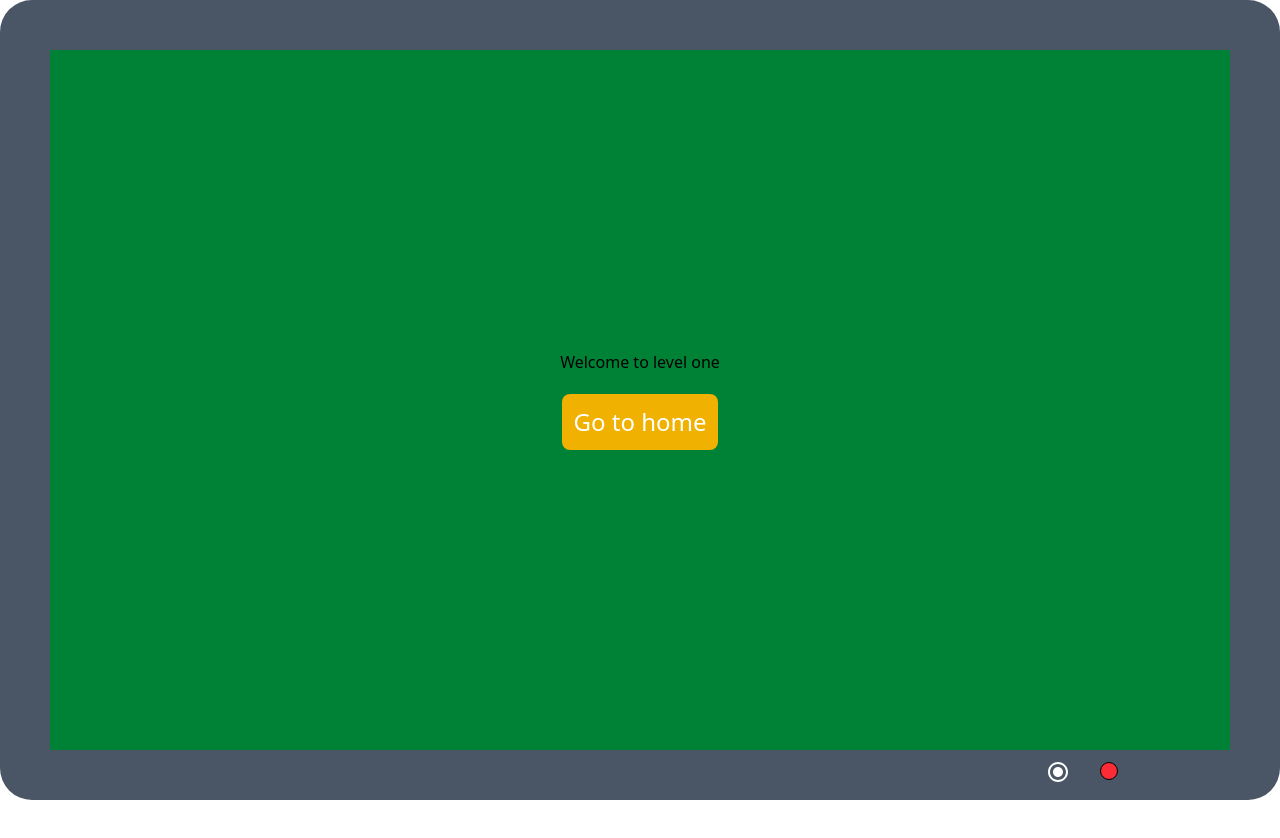
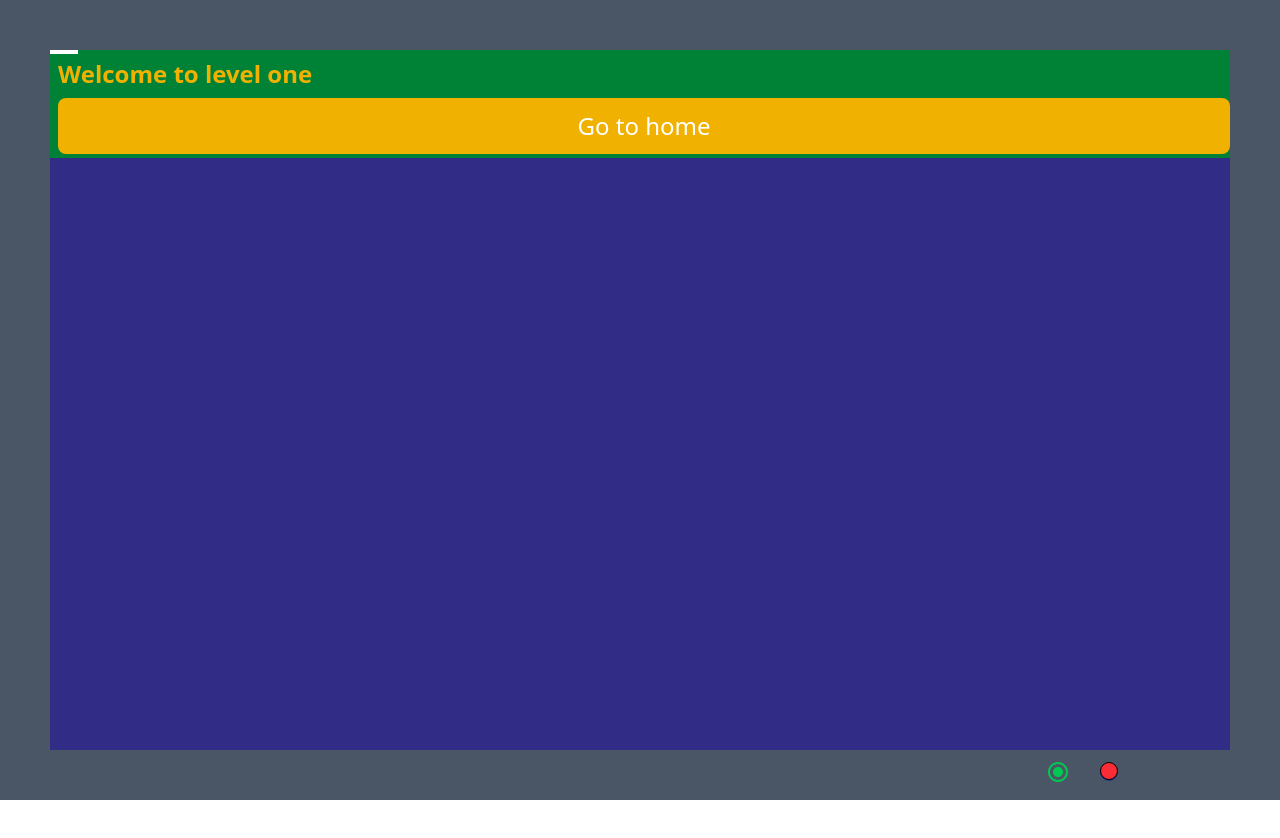
Before and after one commit to balwan-coding/Mystery-game, a React (Vite) app: page /levelF in a window 1280 px wide. Both pictures are taken after a click on the button 1058 px from the left and 772 px from the top of the page. Shown: the top 838 px of the page. After the commit the page ends 800 px from the top, so only its background shows below. Built offline with nearby package versions, Linux system fonts and the light colour scheme.

Commit message:
add setting function

```diff
--- a/src/componets/FristIntro.jsx
+++ b/src/componets/FristIntro.jsx
@@ -1,15 +1,31 @@
-import React from "react";
+import React, { useState } from "react";
 import { Link } from "react-router-dom";
 import { FaPlay } from "react-icons/fa";
+import mysteryImage from "../assets/bg-image-main-page.jpeg";
+import { IoSettings } from "react-icons/io5";
+import Setting from "./setting";
 
 function FristIntro({ isVisible }) {
+  const [isSettingOpen, setisSettingOpen] = useState(false);
+
+  const handleSettingOpne = () => {
+    setisSettingOpen(!isSettingOpen);
+  };
   return (
     <div
-      className={`h-full
-             bg-indigo-700 ${
-               isVisible ? "visible" : "hidden"
-             } flex items-center justify-center flex-col gap-5`}
+      className={`w-full h-full bg-cover bg-center
+              ${
+                isVisible ? "visible" : "hidden"
+              } flex items-center justify-center flex-col gap-5 relative`}
+      style={{ backgroundImage: `url(${mysteryImage})` }}
     >
+      <IoSettings
+        className="text-4xl absolute top-3 left-3  active:rotate-95  cursor-pointer "
+        onClick={handleSettingOpne}
+      />
+
+      <Setting isOpen={isSettingOpen} />
+
       <h1 className="animate-letter text-5xl font-semibold text-yellow-400 transition-all">
         Welcome To Gameing Worald
       </h1>
--- a/src/componets/Home.jsx
+++ b/src/componets/Home.jsx
@@ -1,37 +1,21 @@
 import FristIntro from "./FristIntro";
-import React, { useEffect, useState } from "react";
+import React, { useState } from "react";
 import { RiRadioButtonLine } from "react-icons/ri";
-import { Route, Routes, useLocation, useNavigate } from "react-router-dom";
+import { Route, Routes } from "react-router-dom";
 import LevelOne from "./LevelOne";
 
 const Home = () => {
   const [color, setColor] = useState(false);
+  const [isOn, setIsOn] = useState(false);
   const [isVisible, setIsVisible] = useState(false);
   const handleChange = () => {
     setColor(!color);
     setIsVisible(!isVisible);
+    setIsOn(!isOn);
   };
-
-  const location = useLocation();
-  const navigate = useNavigate();
-
-  // ✅ हर बार जब route बदले, उसे localStorage में save करो
-  useEffect(() => {
-    localStorage.setItem("lastPath", location.pathname + location.search);
-  }, [location]);
-
-  // ✅ अगर user "/" पर आया है और कोई lastPath stored है, तो redirect कर दो
-  useEffect(() => {
-    const lastPath = localStorage.getItem("lastPath");
-
-    if (location.pathname === "/" && lastPath && lastPath !== "/") {
-      navigate(lastPath, { replace: true });
-    }
-  }, []);
-
   return (
     <>
-      <div className="border-50 rounded-4xl border-gray-600 mt-0 mr-0 ml-0 mb-20  bg-black relative h-screen">
+      <div className="border-50 border-gray-600 mt-0 mr-0 ml-0 mb-0  bg-black relative h-screen">
         <Routes>
           <Route index element={<FristIntro isVisible={isVisible} />}></Route>
           <Route
@@ -42,7 +26,9 @@ const Home = () => {
 
         <button
           onClick={handleChange}
-          className="text-white text-2xl absolute -bottom-[34px] right-40 cursor-pointer"
+          className={` ${
+            isOn ? "text-green-500" : "text-white"
+          } text-2xl absolute -bottom-[34px] right-40 cursor-pointer duration-300`}
         >
           <RiRadioButtonLine />
         </button>
@@ -50,7 +36,7 @@ const Home = () => {
         <span
           className={` ${
             color ? "bg-red-500" : "bg-white"
-          } p-2 border rounded-full absolute shadow-blue-900 -bottom-[30px] right-28 duration-300 ease-in`}
+          } p-2 border rounded-full absolute shadow-blue-900 shadow-2xs -bottom-[30px] right-28 duration-300 ease-in`}
         ></span>
       </div>
     </>
--- a/src/componets/LevelOne.jsx
+++ b/src/componets/LevelOne.jsx
@@ -1,21 +1,40 @@
-import React from "react";
+import React, { useState } from "react";
 import { Link } from "react-router-dom";
 
 function LevelOne({ isVisible }) {
+  const [position, setPosition] = useState({ x: 0, y: 0 });
+
+  const handleClick = (e) => {
+    const rect = e.currentTarget.getBoundingClientRect();
+    const x = e.clientX - rect.left;
+    const y = e.clientY - rect.top;
+    setPosition({ x, y });
+  };
   return (
     <div
       className={`h-full
              bg-green-700 ${
                isVisible ? "visible" : "hidden"
-             } flex items-center justify-center flex-col gap-5`}
+             } flex  flex-col gap-1`}
     >
-      <h2>Welcome to level one</h2>
-      <Link
-        to="/"
-        className="text-white flex gap-3 rounded-lg items-center justify-center bg-yellow-500 p-3 text-2xl hover:text-black hover:bg-yellow-400"
-      >
-        Go to home
-      </Link>
+      <div>
+        <h2 className="text-yellow-500 mt-2 ml-2 text-2xl font-semibold ">
+          Welcome to level one
+        </h2>
+        <Link
+          to="/"
+          className="text-white self-start flex mt-2 ml-2 gap-3 rounded-lg items-center justify-center bg-yellow-500 p-3 text-2xl hover:text-black hover:bg-yellow-400"
+        >
+          Go to home
+        </Link>
+      </div>
+
+      <div className="bg-indigo-900 h-full relevite" onClick={handleClick}>
+        <div
+          className="bg-white h-1 w-7 absolute "
+          style={{ left: position.x, top: position.y }}
+        ></div>
+      </div>
     </div>
   );
 }
--- /dev/null
+++ b/src/componets/Setting.jsx
@@ -0,0 +1,23 @@
+import React from "react";
+
+function Setting({ isOpen }) {
+  return (
+    <div
+      className={`h-96 w-9/12 absolute top-30 left-1/2 -translate-x-1/2 z-50
+       rounded-2xl bg-gray-600/50 duration-500 ease-in-out transform transition-all
+        ${
+          isOpen
+            ? "opacity-100 scale-100 pointer-events-auto"
+            : "opacity-0 scale-95 pointer-events-none"
+        }
+      `}
+      style={{
+        boxShadow: "0 0 100px rgba(0, 191, 255, 0.5)",
+      }}
+    >
+      jay ho
+    </div>
+  );
+}
+
+export default Setting;
```
Also changed, not shown: src/assets/bg-image-main-page.jpeg (added).
